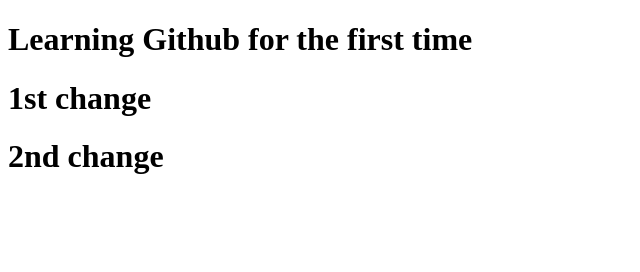
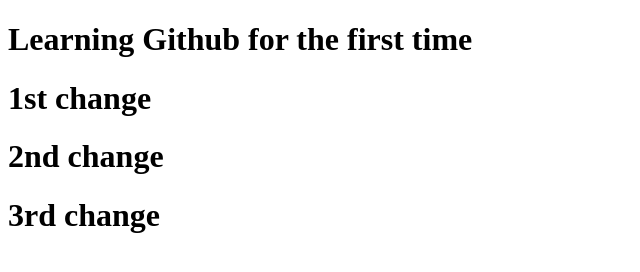
Before and after one commit to Shaikh-NM/test, a plain HTML site: page index.html in a window 1280 px wide. Shown: the whole page, without its empty margins (0-640 px from the left). Drawn offline with Linux system fonts and the light colour scheme.

Commit message:
3rd commit

```diff
--- a/index.html
+++ b/index.html
@@ -9,5 +9,6 @@
     <h1>Learning Github for the first time</h1>
     <h1>1st change</h1>
     <h1>2nd change</h1>
+    <h1>3rd change</h1>
   </body>
 </html>
```
